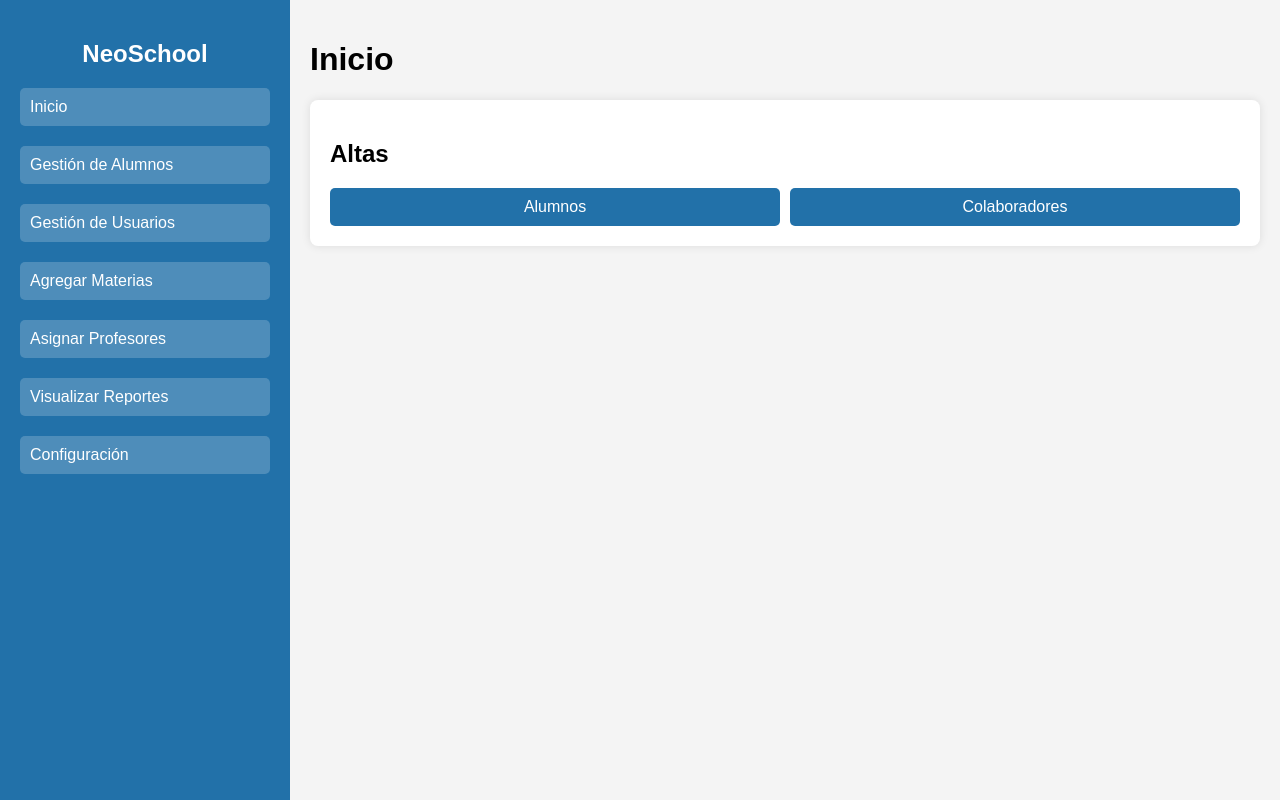
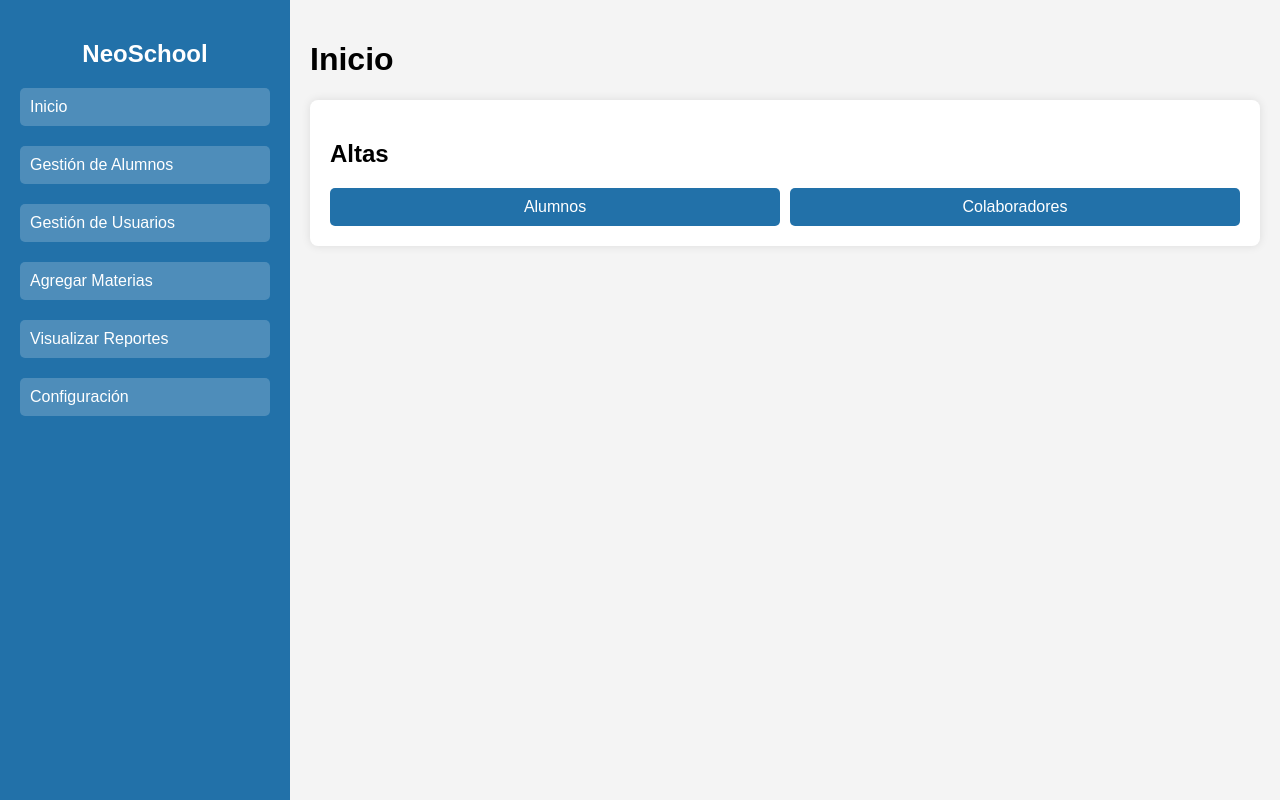
Before and after one commit to Manuelrico659/NeoSchool, a Flask app: page /admin in a window 1280 px wide. Run offline with Flask 3, Linux system fonts and the light colour scheme; some libraries are stand-ins or nearby versions.

Commit message:
eliminar uns opcion de admin

```diff
--- a/templates/admin.html
+++ b/templates/admin.html
@@ -117,7 +117,6 @@
             <li><a href="#" onclick="loadContent('gestion-alumnos')">Gestión de Alumnos</a></li>
             <li><a href="#" onclick="loadContent('gestion-usuarios')">Gestión de Usuarios</a></li>
             <li><a href="#" onclick="loadContent('agregar-materias')">Agregar Materias</a></li>
-            <li><a href="#" onclick="loadContent('asignar-profesores')">Asignar Profesores</a></li>
             <li><a href="#" onclick="loadContent('visualizar-reportes')">Visualizar Reportes</a></li>
             <li><a href="#" onclick="loadContent('configuracion')">Configuración</a></li>
         </ul>
```
